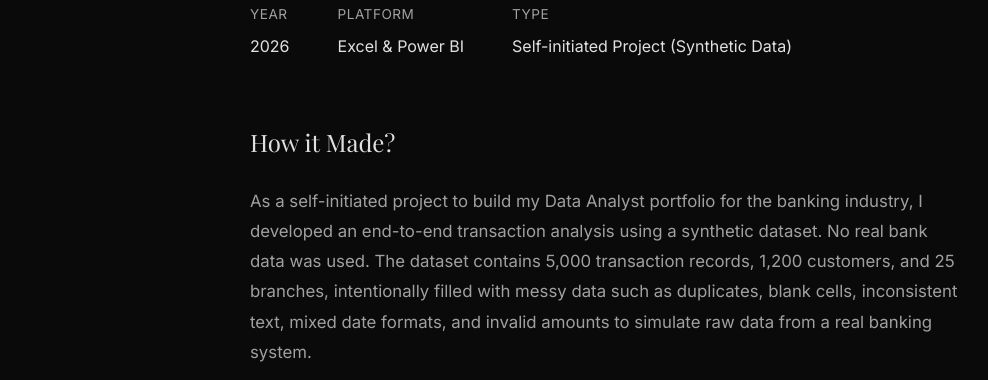
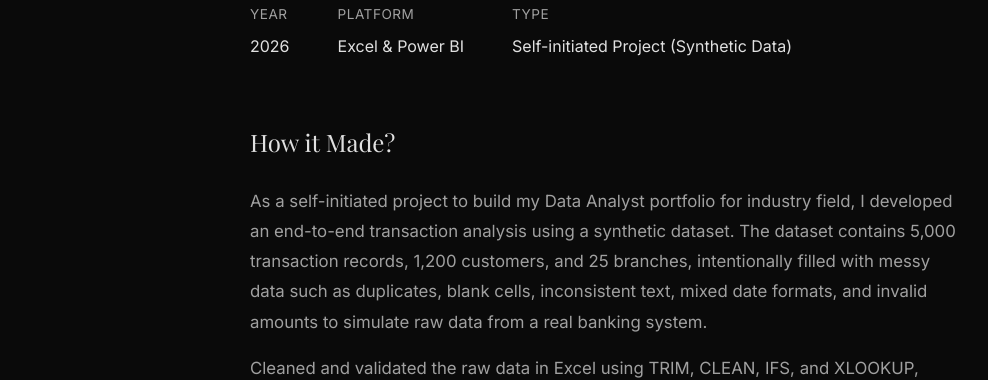
Before and after one commit to julisadino/porto, a plain HTML site: page project5.html in a window 1280 px wide. Shown: the part 344-724 px from the top of the page, without its empty margins (36-1024 px from the left). Drawn offline with nearby package versions, Linux system fonts and the light colour scheme.

Commit message:
Revise project description and update links
Updated project description and links in project5.html.

```diff
--- a/project5.html
+++ b/project5.html
@@ -287,9 +287,9 @@
         <section class="content-section">
             <h2>How it Made?</h2>
             <p>
-                As a self-initiated project to build my Data Analyst portfolio for the banking industry, I developed
-                an end-to-end transaction analysis using a synthetic dataset. No real bank data was used. The dataset
-                contains 5,000 transaction records, 1,200 customers, and 25 branches, intentionally filled with messy
+                As a self-initiated project to build my Data Analyst portfolio for industry field, I developed
+                an end-to-end transaction analysis using a synthetic dataset. The dataset contains
+                5,000 transaction records, 1,200 customers, and 25 branches, intentionally filled with messy
                 data such as duplicates, blank cells, inconsistent text, mixed date formats, and invalid amounts to
                 simulate raw data from a real banking system.
             </p>
@@ -371,8 +371,8 @@
                 The Excel workbook contains the cleaning process, KPI summary, and PivotTables used in this analysis.
             </p>
             <div class="btn-row">
-                <a class="btn" href="PASTE_GOOGLE_DRIVE_LINK_HERE" target="_blank" rel="noopener">View Excel File on Google Drive ↗</a>
-                <a class="btn secondary" href="PASTE_GITHUB_REPO_LINK_HERE" target="_blank" rel="noopener">View on GitHub ↗</a>
+                <a class="btn" href="https://docs.google.com/spreadsheets/d/1RDr9KVdbgL1ZUHmG7xFW1Nk-EeLLkxKG/edit?usp=drive_link&ouid=117102243385100701847&rtpof=true&sd=true" target="_blank" rel="noopener">View Excel File on Google Drive ↗</a>
+
             </div>
         </section>
     </main>
```
